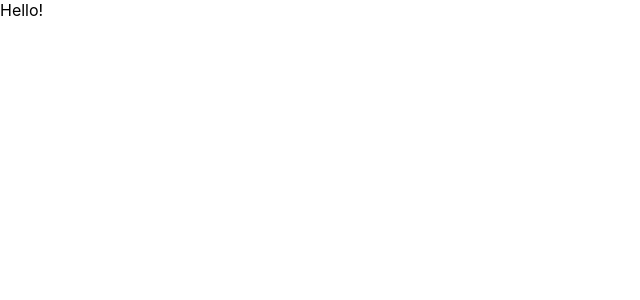
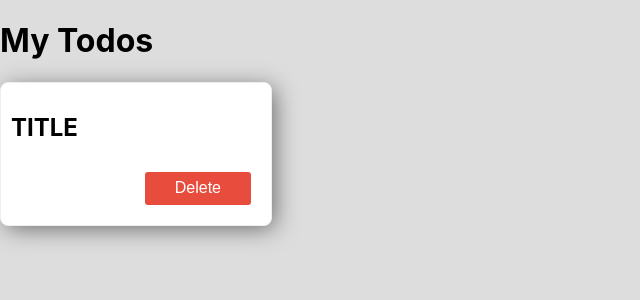
Before and after one commit to aminekun90/react-learning, a React (Create React App) app: page / in a window 1280 px wide. Shown: the top 300 px of the page, without its empty margins (0-640 px from the left). Built offline with nearby package versions, Linux system fonts and the light colour scheme.

Commit message:
Text static class and css import

```diff
--- /dev/null
+++ b/src/App.css
@@ -0,0 +1,32 @@
+.card {
+  background: white;
+  border: 1px solid #eee;
+  border-radius: 8px;
+  max-width: 250px;
+  -webkit-box-shadow: 4px 4px 23px -2px rgba(0, 0, 0, 0.54);
+  -moz-box-shadow: 4px 4px 23px -2px rgba(0, 0, 0, 0.54);
+  box-shadow: 4px 4px 23px -2px rgba(0, 0, 0, 0.54);
+  padding: 10px;
+}
+.actions {
+  padding: 10px;
+  text-align: right;
+}
+.btn {
+  color: #fff;
+  border: 0;
+  border-radius: 3px;
+  outline: 0;
+  cursor: pointer;
+  -moz-transition: background-color 0.3s ease;
+  -o-transition: background-color 0.3s ease;
+  -webkit-transition: background-color 0.3s ease;
+  transition: background-color 0.3s ease;
+  font-family: "Ubuntu", sans-serif;
+  background-color: #e74c3c;
+  padding: 7.5px 30px 7.5px 30px;
+  font-size: 1em;
+}
+.btn:hover {
+  background-color: #d62c1a;
+}
--- a/src/App.js
+++ b/src/App.js
@@ -1,5 +1,16 @@
+import "./App.css";
 function App() {
-  return <div>Hello!</div>;
+  return (
+    <div>
+      <h1>My Todos</h1>
+      <div className="card">
+        <h2>TITLE</h2>
+        <div className="actions">
+          <button className="btn">Delete</button>
+        </div>
+      </div>
+    </div>
+  );
 }
 
 export default App;
--- a/src/index.css
+++ b/src/index.css
@@ -5,6 +5,7 @@ body {
     sans-serif;
   -webkit-font-smoothing: antialiased;
   -moz-osx-font-smoothing: grayscale;
+  background: #ddd;
 }
 
 code {
```
